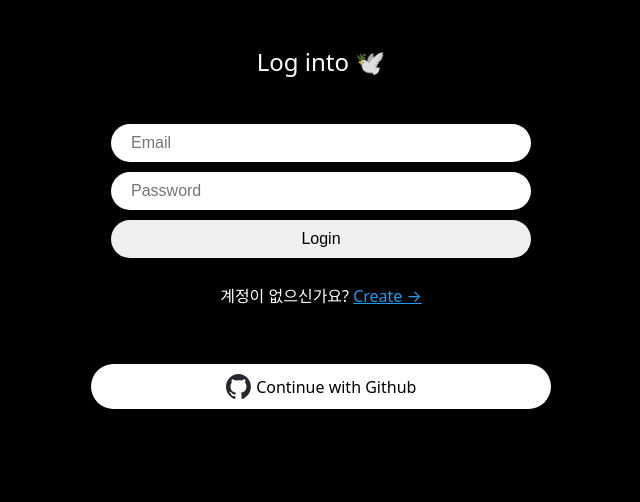
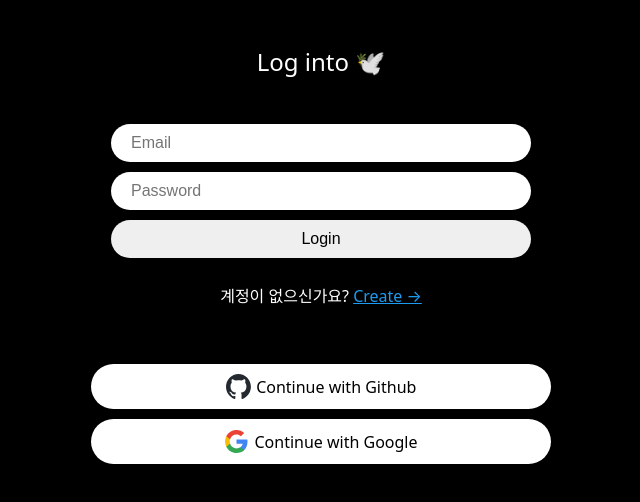
Before and after one commit to may-jan/twitter-clone, a React (Vite) app: page /login in a window 1280 px wide. Shown: the top 502 px of the page, without its empty margins (319-959 px from the left). Built offline with nearby package versions, Linux system fonts and the light colour scheme.

Commit message:
GooleBtn 추가

```diff
--- a/src/routes/CreateAccount.tsx
+++ b/src/routes/CreateAccount.tsx
@@ -12,6 +12,7 @@ import {
   Wrapper,
 } from '../components/AuthComponents';
 import GithubBtn from '../components/GithubBtn';
+import GoogleBtn from '../components/GoogleBtn';
 
 interface ErrorMsg {
   [code: string]: string;
@@ -117,6 +118,7 @@ const CreateAccount = () => {
         이미 계정이 있으신가요? <Link to='/login'>Login →</Link>
       </Switcher>
       <GithubBtn />
+      <GoogleBtn />
     </Wrapper>
   );
 };
--- a/src/routes/Login.tsx
+++ b/src/routes/Login.tsx
@@ -12,6 +12,7 @@ import {
   Wrapper,
 } from '../components/AuthComponents';
 import GithubBtn from '../components/GithubBtn';
+import GoogleBtn from '../components/GoogleBtn';
 
 interface ErrorMsg {
   [code: string]: string;
@@ -63,6 +64,7 @@ const Login = () => {
     }
   };
 
+  console.log(location.origin);
   return (
     <Wrapper>
       <Title>Log into 🕊️</Title>
@@ -90,6 +92,7 @@ const Login = () => {
         계정이 없으신가요? <Link to='/create-account'>Create →</Link>
       </Switcher>
       <GithubBtn />
+      <GoogleBtn />
     </Wrapper>
   );
 };
```
